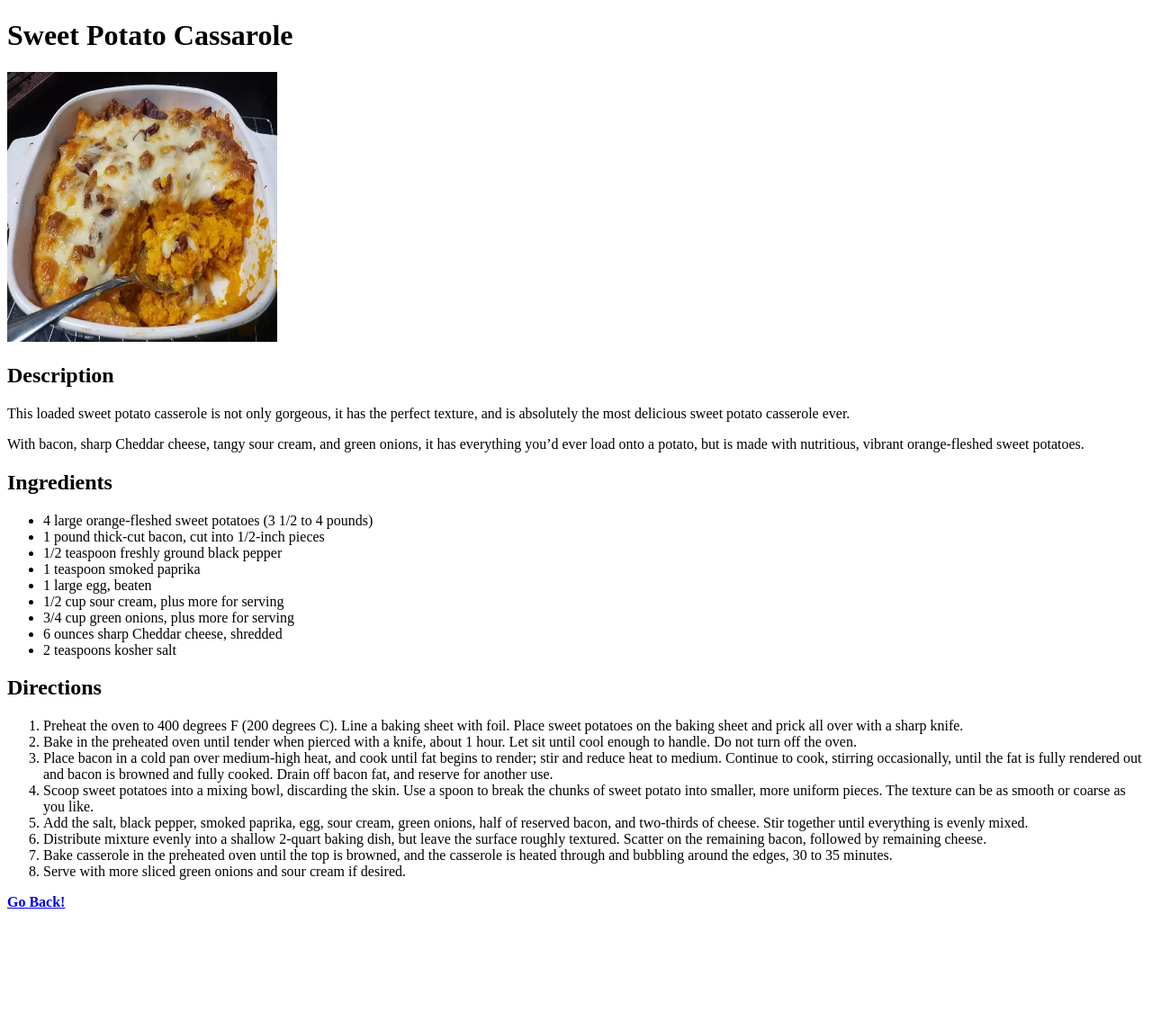
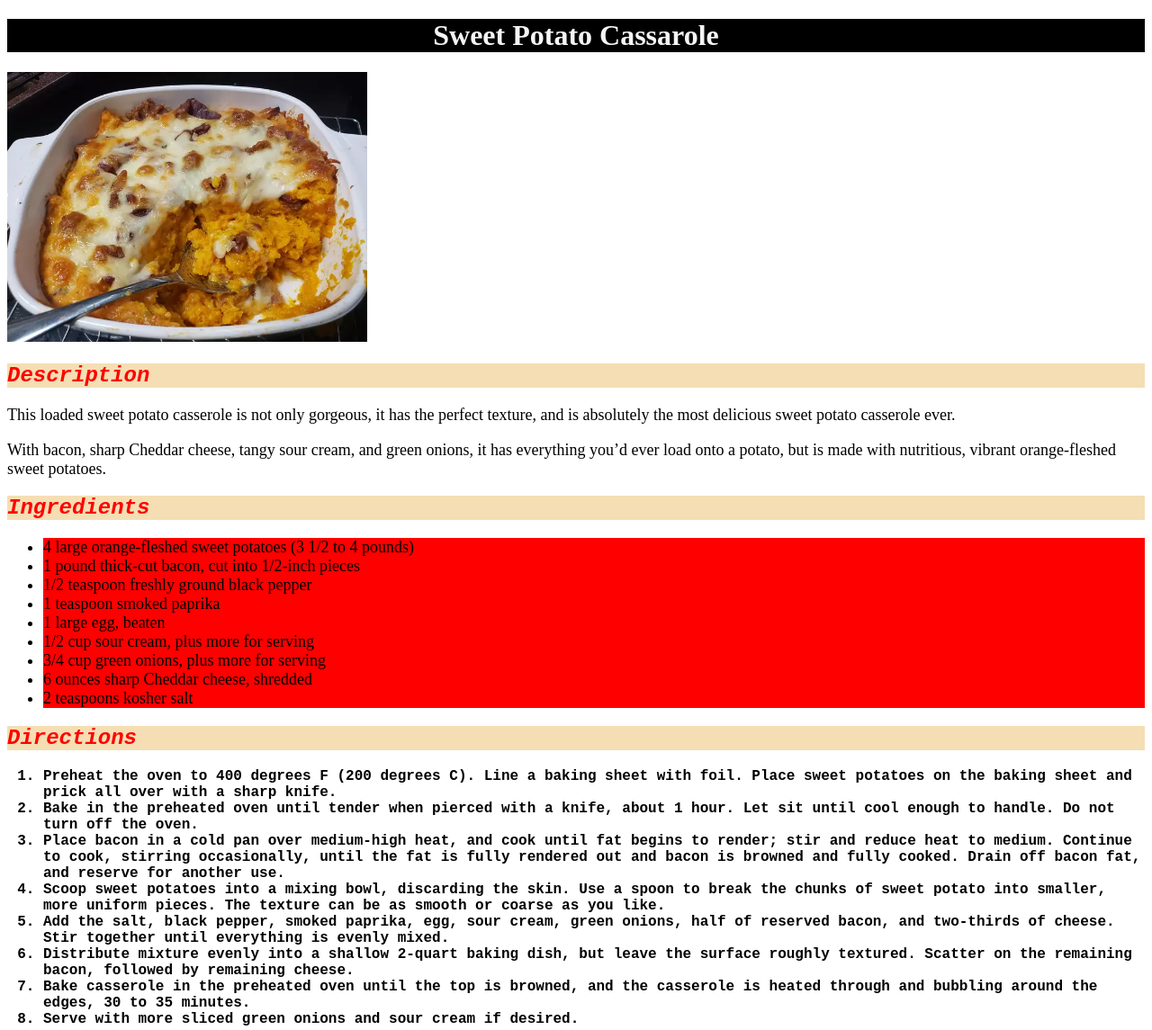
Before and after one commit to Dyneos/odin-recipes, a plain HTML site: page recipes/sweet-potato-cassarole.html in a window 1280 px wide. Shown: the top 1145 px of the page at 90% size. Before the commit the page ends 1020 px from the top, so only its background shows below. Drawn offline with Linux system fonts and the light colour scheme.

Commit message:
Add CSS styling to the Webpages

```diff
--- a/recipes/sweet-potato-cassarole.html
+++ b/recipes/sweet-potato-cassarole.html
@@ -4,6 +4,7 @@
     <meta charset="UTF-8">
     <meta name="viewport" content="width=device-width, initial-scale=1.0">
     <title>Document</title>
+    <link rel="stylesheet" href="../style.css">
 </head>
 <body>
     <h1> Sweet Potato Cassarole</h1>
--- /dev/null
+++ b/style.css
@@ -0,0 +1,48 @@
+.recipe-link {
+    font-family: Helvetica, sans-serif;
+    font-size: 32px;
+    color: #10ff10;
+    background-color: chocolate;
+    font-weight: bold;
+    text-align: center;
+}
+
+h1 {
+    font-weight: bold;
+    font-family: "Times New Roman",sans-serif;
+    color: whitesmoke;
+    background-color: black;
+    text-align: center;
+}
+
+.recipe-link.side-dish {
+    background-color: gray;
+}
+
+img {
+    width: 400px;
+    height: auto;
+}
+
+h2 {
+    color: red;
+    background-color: wheat;
+    font-style: italic;
+    font-family: 'Courier New', Courier, monospace, sans-serif;
+}
+
+p {
+    font-size: 18px;
+}
+
+ul li {
+    font-size: 18px;
+    color: black;
+    background-color: rgb(255, 0, 0);
+}
+
+ol li{
+    font-family: 'Courier New', Courier, monospace,sans-serif;
+    font-size: 16px;
+    font-weight: 900;
+}
```
Also changed, not shown: index.html (+4 -3 lines), recipes/cranberry-sauce.html (+1 -0 lines), recipes/roasted-brussel-sprouts.html (+1 -0 lines).
